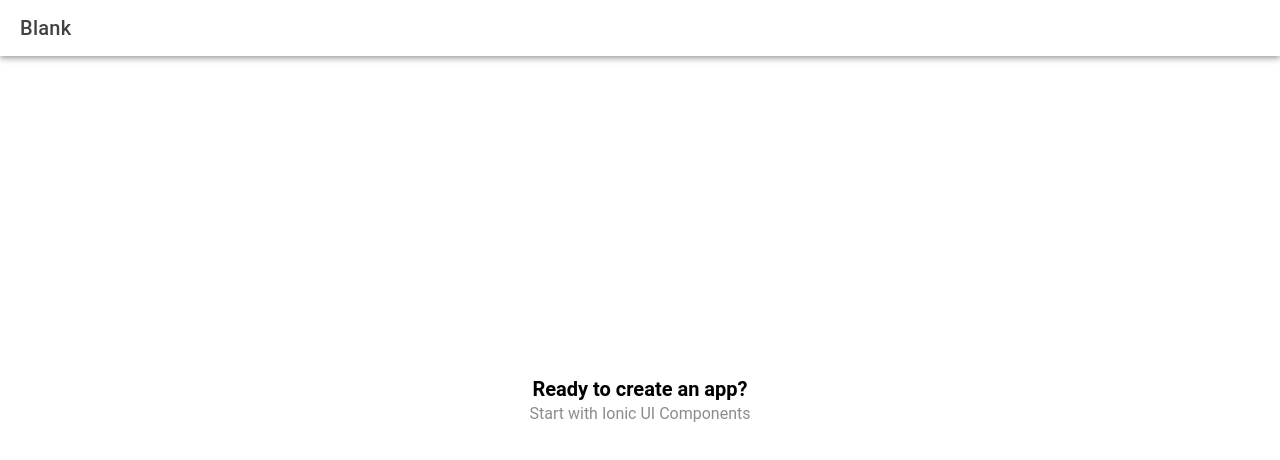
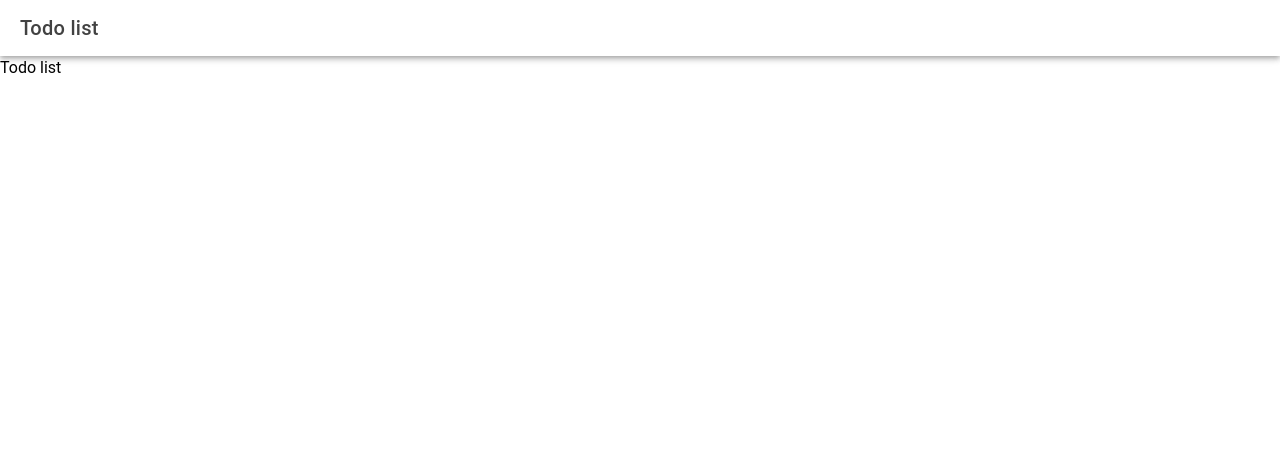
Before and after one commit to Nathanthanthan/ionic-todo-app, a React (Vite) app: page /home in a window 1280 px wide. Shown: the top 460 px of the page. Built offline with nearby package versions, Linux system fonts and the light colour scheme.

Commit message:
refactor: :recycle: basic setup

```diff
--- a/src/components/ExploreContainer.css
+++ /dev/null
@@ -1,24 +0,0 @@
-#container {
-  text-align: center;
-  position: absolute;
-  left: 0;
-  right: 0;
-  top: 50%;
-  transform: translateY(-50%);
-}
-
-#container strong {
-  font-size: 20px;
-  line-height: 26px;
-}
-
-#container p {
-  font-size: 16px;
-  line-height: 22px;
-  color: #8c8c8c;
-  margin: 0;
-}
-
-#container a {
-  text-decoration: none;
-}
--- a/src/components/ExploreContainer.tsx
+++ /dev/null
@@ -1,14 +0,0 @@
-import './ExploreContainer.css';
-
-interface ContainerProps { }
-
-const ExploreContainer: React.FC<ContainerProps> = () => {
-  return (
-    <div id="container">
-      <strong>Ready to create an app?</strong>
-      <p>Start with Ionic <a target="_blank" rel="noopener noreferrer" href="https://ionicframework.com/docs/components">UI Components</a></p>
-    </div>
-  );
-};
-
-export default ExploreContainer;
--- /dev/null
+++ b/src/components/Index.tsx
@@ -0,0 +1,7 @@
+export default function ToDoList() {
+	return (
+		<div>
+			Todo list
+		</div>
+	);
+};
--- a/src/pages/Home.tsx
+++ b/src/pages/Home.tsx
@@ -1,5 +1,5 @@
 import { IonContent, IonHeader, IonPage, IonTitle, IonToolbar } from '@ionic/react';
-import ExploreContainer from '../components/ExploreContainer';
+import ToDoList from '../components/Index';
 import './Home.css';
 
 const Home: React.FC = () => {
@@ -7,16 +7,20 @@ const Home: React.FC = () => {
 		<IonPage>
 			<IonHeader>
 				<IonToolbar>
-          <IonTitle>Blank</IonTitle>
+					<IonTitle>Todo list</IonTitle>
 				</IonToolbar>
 			</IonHeader>
+
 			<IonContent fullscreen>
 				<IonHeader collapse="condense">
 					<IonToolbar>
-            <IonTitle size="large">Blank</IonTitle>
+						<IonTitle size="large">
+							Todo list
+						</IonTitle>
 					</IonToolbar>
 				</IonHeader>
-        <ExploreContainer />
+
+				<ToDoList />
 			</IonContent>
 		</IonPage>
 	);
```
Lines whose indentation alone changed are shown as unchanged.
